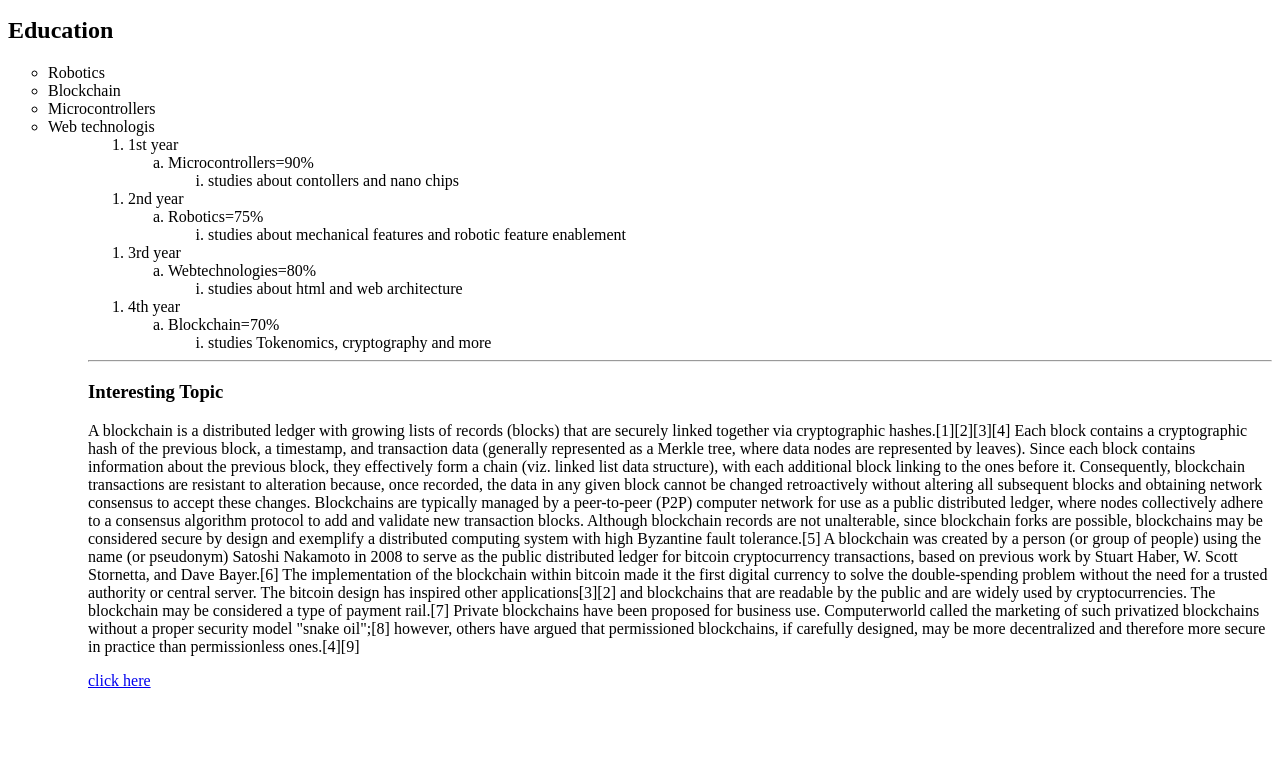
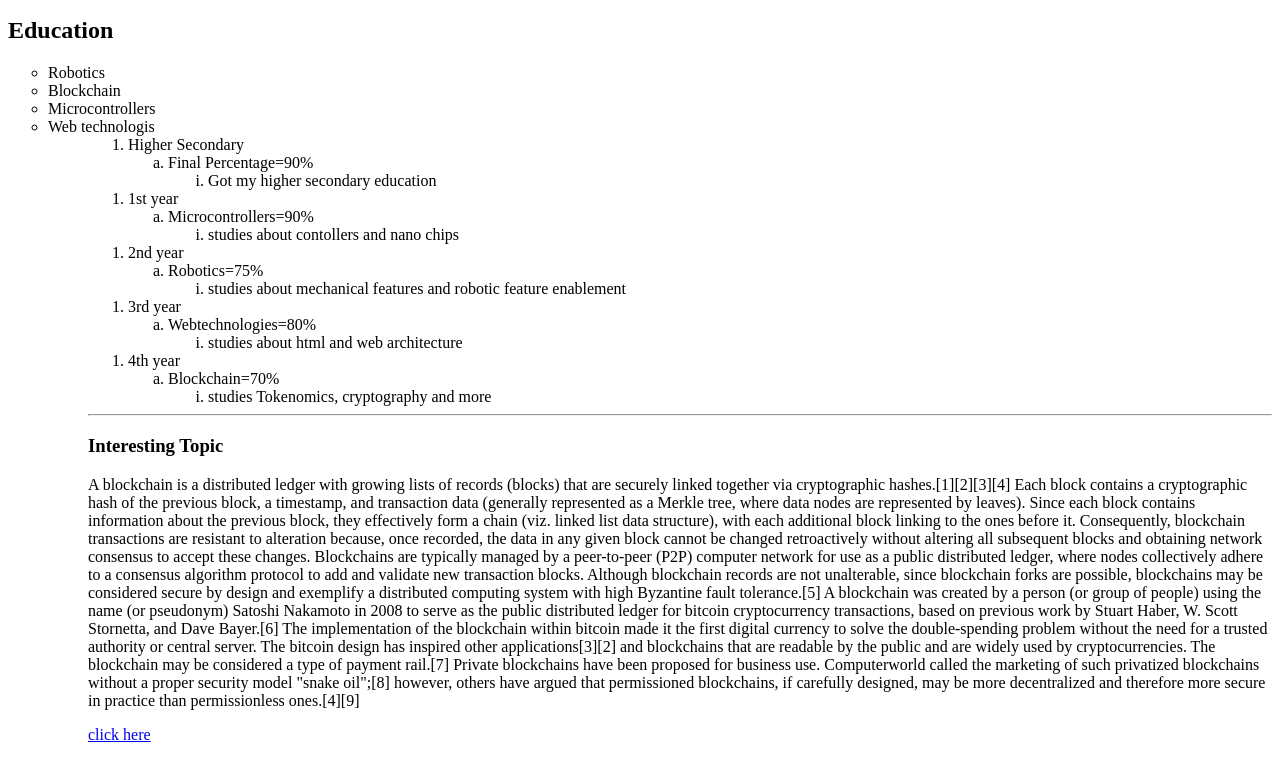
Before and after one commit to Aparna-Biju/Webtechnologies, a plain HTML site: page index.html in a window 1280 px wide. Shown: the part 105-865 px from the top of the page. Before the commit the page ends 811 px from the top, so only its background shows below. Drawn offline with Linux system fonts and the light colour scheme.

Commit message:
Update index.html

```diff
--- a/index.html
+++ b/index.html
@@ -13,6 +13,16 @@
     <li>Microcontrollers</li>
     <li>Web technologis</li>
 <ul>
+<ol>
+   <li>Higher Secondary</li>
+   <ol type="a">
+       <li> Final Percentage=90%</li>
+       <ol type="i">
+          <li>Got my higher secondary education  </li>
+       </ol>
+    </ol>
+ </ol>
+
 
 <ol>
    <li>1st year</li>
```
